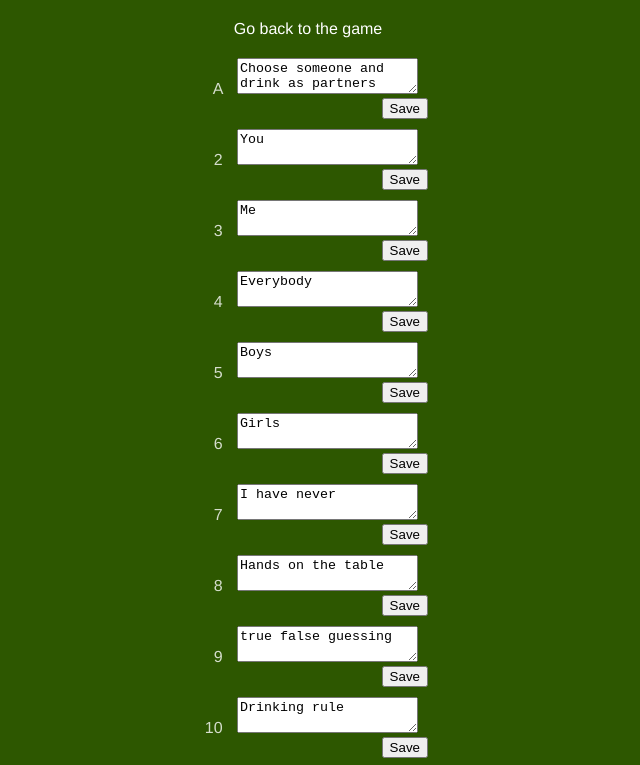
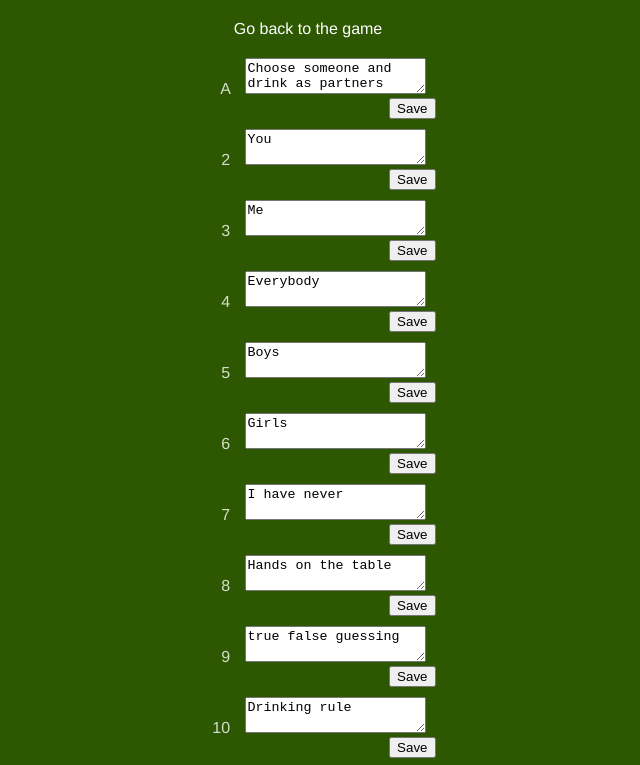
Before and after one commit to barissenkal/DrinkingGame, a plain HTML site: page oyun.html in a window 1280 px wide. Both pictures are taken after a click on the element "Edit Rules". Shown: the top 765 px of the page, without its empty margins (332-972 px from the left). Drawn offline with Linux system fonts and the light colour scheme.

Commit message:
(minor) card text editing container div width change

```diff
--- a/oyun.html
+++ b/oyun.html
@@ -129,7 +129,7 @@ body.bigMode {
 	margin: 10px auto;
 	text-align: right;
 	width: 100%;
-	max-width: 240px;
+	max-width: 255px;
 	color: rgba(255, 255, 255, 0.8);
 }
 
```
